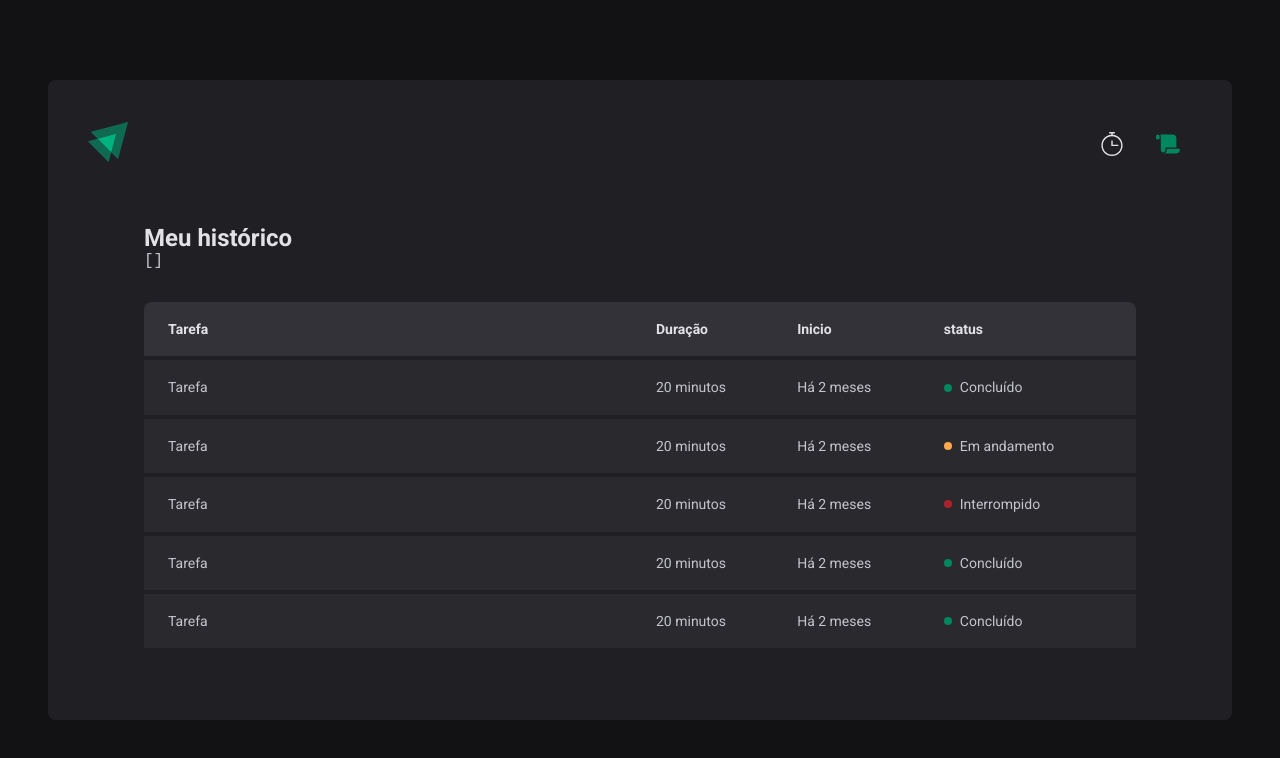
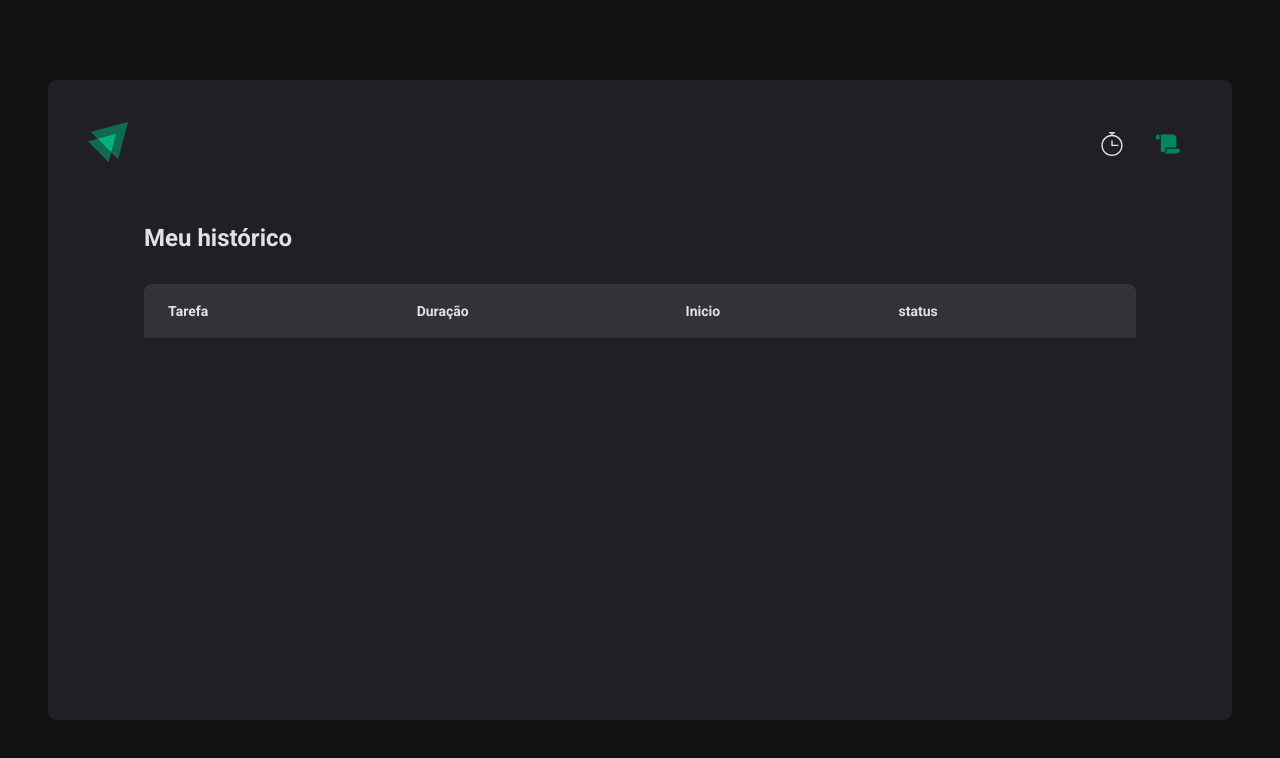
Before and after one commit to G18siqueira/Ignite-Timer-Rocketseat-TS, a React (Vite) app: page /history in a window 1280 px wide. Shown: the top 758 px of the page. Built offline with nearby package versions, Linux system fonts and the light colour scheme.

Commit message:
Contexto no React - Formatação de data e listagem

```diff
--- a/src/contexts/CyclesContext/CyclesContext.tsx
+++ b/src/contexts/CyclesContext/CyclesContext.tsx
@@ -52,6 +52,7 @@
         }
       }),
     )
+    setActiveCycleId(null)
   }
 
   const createNewCycle = (data: CreateCycleData) => {
--- a/src/pages/History/History.tsx
+++ b/src/pages/History/History.tsx
@@ -1,4 +1,6 @@
 import { useContext } from 'react'
+import { formatDistanceToNow } from 'date-fns'
+import ptBR from 'date-fns/locale/pt-BR'
 import { HistoryContainer, HistoryList, Status } from './styles'
 import { CyclesContext } from '../../contexts/CyclesContext/CyclesContext'
 
@@ -9,7 +11,7 @@
     <HistoryContainer>
       <h1>Meu histórico</h1>
 
-      <pre>{JSON.stringify(cycles, null, 2)}</pre>
+      {/* <pre>{JSON.stringify(cycles, null, 2)}</pre> */}
 
       <HistoryList>
         <table>
@@ -22,46 +24,32 @@
             </tr>
           </thead>
           <tbody>
-            <tr>
-              <td>Tarefa</td>
-              <td>20 minutos</td>
-              <td>Há 2 meses</td>
-              <td>
-                <Status statusColor="green">Concluído</Status>
-              </td>
-            </tr>
-            <tr>
-              <td>Tarefa</td>
-              <td>20 minutos</td>
-              <td>Há 2 meses</td>
-              <td>
-                <Status statusColor="yellow">Em andamento</Status>
-              </td>
-            </tr>
-            <tr>
-              <td>Tarefa</td>
-              <td>20 minutos</td>
-              <td>Há 2 meses</td>
-              <td>
-                <Status statusColor="red">Interrompido</Status>
-              </td>
-            </tr>
-            <tr>
-              <td>Tarefa</td>
-              <td>20 minutos</td>
-              <td>Há 2 meses</td>
-              <td>
-                <Status statusColor="green">Concluído</Status>
-              </td>
-            </tr>
-            <tr>
-              <td>Tarefa</td>
-              <td>20 minutos</td>
-              <td>Há 2 meses</td>
-              <td>
-                <Status statusColor="green">Concluído</Status>
-              </td>
-            </tr>
+            {cycles.map((cycle) => {
+              return (
+                <tr key={cycle.id}>
+                  <td>{cycle.task}</td>
+                  <td>{cycle.minutesAmount} minutos</td>
+                  <td>
+                    {formatDistanceToNow(cycle.startDate, {
+                      addSuffix: true,
+                      locale: ptBR,
+                    })}
+                  </td>
+                  <td>
+                    {cycle.finishedDate && (
+                      <Status statusColor="green">Concluído</Status>
+                    )}
+                    {cycle.interruptedDate && (
+                      <Status statusColor="red">Interrompido</Status>
+                    )}
+
+                    {!cycle.finishedDate && !cycle.interruptedDate && (
+                      <Status statusColor="yellow">Em andamento</Status>
+                    )}
+                  </td>
+                </tr>
+              )
+            })}
           </tbody>
         </table>
       </HistoryList>
--- a/src/pages/Home/Home.tsx
+++ b/src/pages/Home/Home.tsx
@@ -20,7 +20,7 @@
   task: zod.string().min(1, 'Informe a tarefa'),
   minutesAmount: zod
     .number()
-    .min(1, 'O ciclo precisa ser de no mínimo 5 minutos')
+    .min(5, 'O ciclo precisa ser de no mínimo 5 minutos')
     .max(60, 'O ciclo precisa ser de no máximo 60 minutos'),
 })
 
--- a/src/pages/Home/components/NewCycleForm/NewCycleForm.tsx
+++ b/src/pages/Home/components/NewCycleForm/NewCycleForm.tsx
@@ -31,8 +31,8 @@
         type="number"
         id="minutesAmount"
         placeholder="00"
-        step={1}
-        min={1}
+        step={5}
+        min={5}
         max={60}
         {...register('minutesAmount', { valueAsNumber: true })}
       />
```
